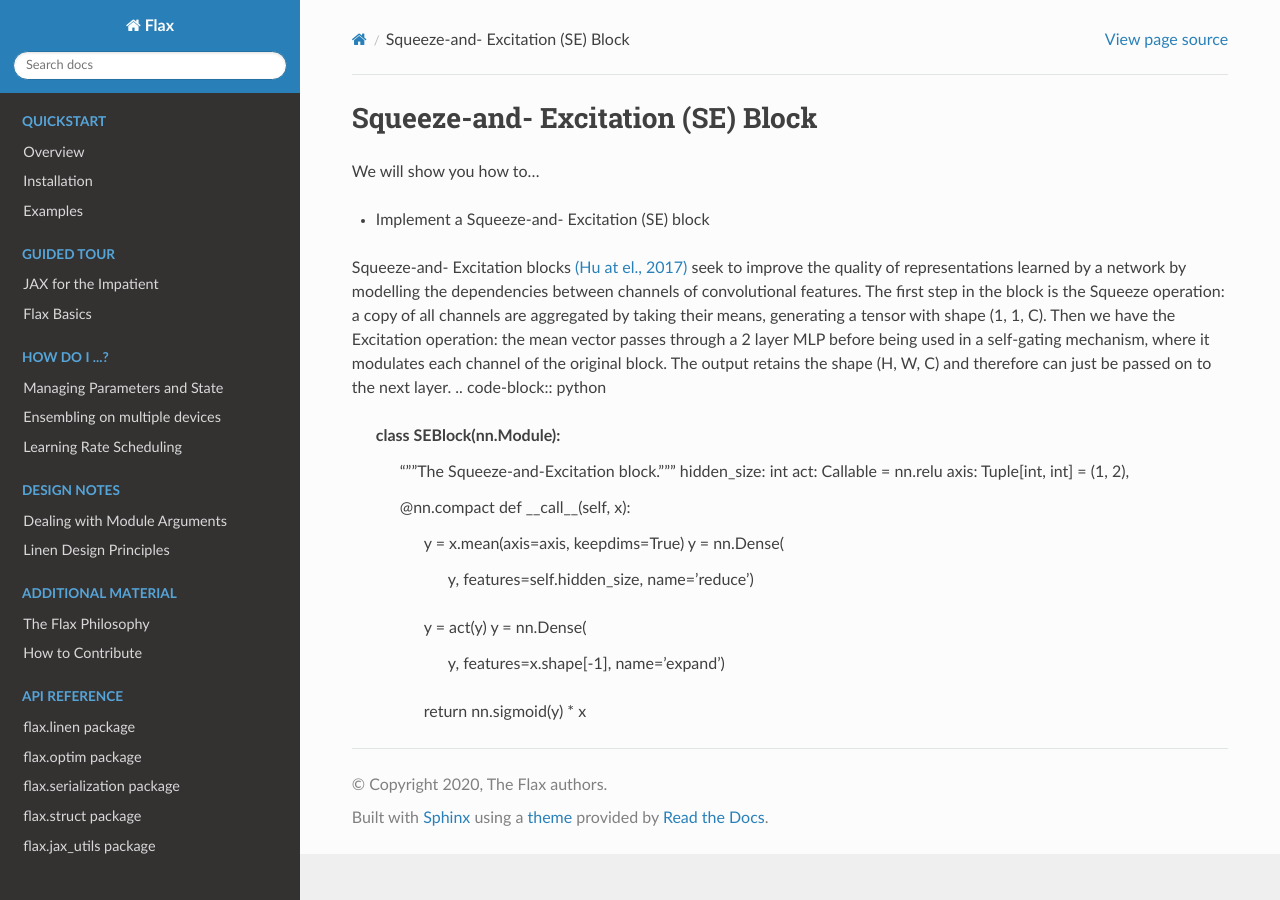
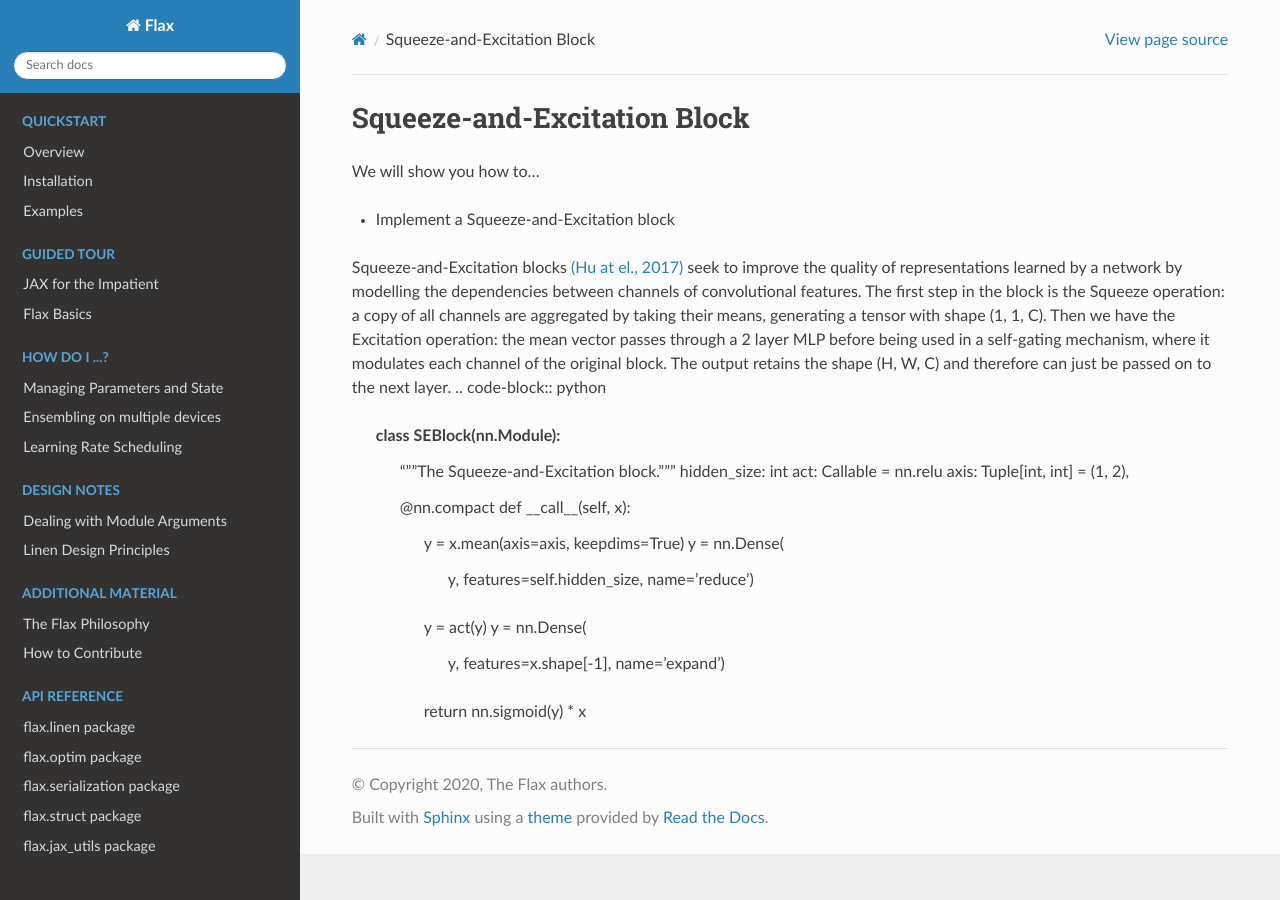
Before and after one commit to bortkomencw/flax, a Sphinx documentation site: the page built from docs/howtos/squeeze_and_excite.rst, in a window 1280 px wide. Built offline with Sphinx 7.4.7 and the Read the Docs theme 2.0.0, drawn with Linux system fonts in a browser that asks for light colours.

Commit message:
Apply suggestions from code review
Co-authored-by: 8bitmp3 <19637339+8bitmp3@users.noreply.github.com>

```diff
--- a/docs/howtos/squeeze_and_excite.rst
+++ b/docs/howtos/squeeze_and_excite.rst
@@ -1,11 +1,11 @@
-Squeeze-and- Excitation (SE) Block
+Squeeze-and-Excitation Block
 =============================
 
 We will show you how to...
 
-* Implement a Squeeze-and- Excitation (SE) block
+* Implement a Squeeze-and-Excitation block
 
-Squeeze-and- Excitation blocks `(Hu at el., 2017) <https://arxiv.org/abs/1709.01507>`_ seek to
+Squeeze-and-Excitation blocks `(Hu at el., 2017) <https://arxiv.org/abs/1709.01507>`_ seek to
 improve the quality of representations learned by a network by modelling the dependencies between channels of convolutional features.
 The first step in the block is the Squeeze operation: a copy of all channels are aggregated by taking their means, generating
 a tensor with shape (1, 1, C). Then we have the Excitation operation: the mean vector passes through a 2 layer MLP
```
